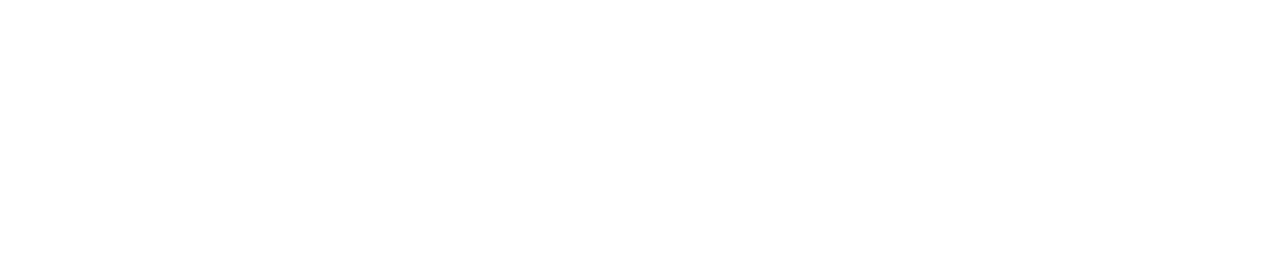
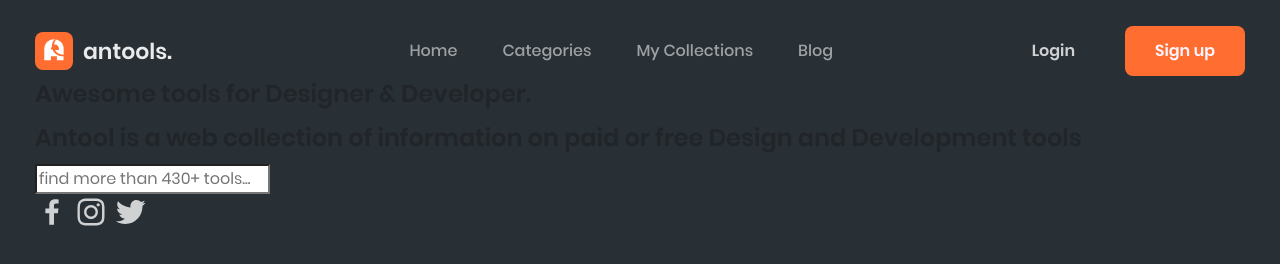
Before and after one commit to TheKostyak/Antools, a website: page src/index.html in a window 1280 px wide. Drawn offline with nearby package versions, Linux system fonts and the light colour scheme; files that its build step writes are made by us from their sources.

Commit message:
add header

```diff
--- a/src/index.html
+++ b/src/index.html
@@ -12,7 +12,39 @@
 </head>
 
 <body>
+    <header class="header">
+        <div class="container header__container">
+            <div class="logo">
+                <img src="icons/Group 159.svg" alt="Antools logo" class="logo__image">
+                <div class="logo__text">antools.</div>
+            </div>
+            <nav class="nav">
+                <ul class="nav__list">
+                    <li class="nav__item">Home</li>
+                    <li class="nav__item">Categories</li>
+                    <li class="nav__item">My Collections</li>
+                    <li class="nav__item">Blog</li>
+                </ul>
+            </nav>
+            <div class="regbtns">
+                <button class="login">Login</button>
+                <button class="signup">Sign up</button>
+            </div>
+        </div>
+    </header>
 
+    <section class="about">
+        <div class="container">
+            <h1 class="about__title">Awesome tools for Designer & Developer.</h1>
+            <h2 class="about__subtitle">Antool is a web collection of information on paid or free Design and Development tools</h2>
+            <input type="search" placeholder="find more than 430+ tools...">
+            <div class="socials">
+                <a class="socials__facebook" href="#" target="_blank"><img src="icons/facebook-icon.svg" alt="facebook icon" class="facebook"></a>
+                <a class="socials__instagram" href="#" target="_blank"><img src="icons/instagram-icon.svg" alt="instargam icon" class="instagram"></a>
+                <a class="socials__twitter" href="#" target="_blank"><img src="icons/twitter-icon.svg" alt="twitter icon" class="twitter"></a>
+            </div>
+        </div>
+    </section>
 </body>
 
 </html>
--- a/src/sass/base/_variables.scss
+++ b/src/sass/base/_variables.scss
@@ -0,0 +1,5 @@
+$main-color: #283036;
+$second-color: #FF6E30;
+
+$main-text: rgba(255, 255, 255, 0.55);
+$second-text: rgba(255, 255, 255, 0.9);
--- a/src/sass/blocks/_header.scss
+++ b/src/sass/blocks/_header.scss
@@ -0,0 +1,56 @@
+.header {
+    margin-top: 26px;
+
+    &__container {
+        display: flex;
+        justify-content: space-between;
+        align-items: center;
+        color: $main-text;
+    }
+}
+
+.logo {
+    display: flex;
+    align-items: center;
+
+    &__text {
+        margin-left: 10px;
+        font-weight: 600;
+        font-size: 22px;
+        color: $second-text;
+    }
+}
+
+.nav {
+    &__list {
+        display: flex;
+        justify-content: space-evenly;
+        font-weight: 500;
+        font-size: 16px;
+    }
+
+    &__item {
+        padding-left: 45px;
+    }
+}
+
+.login {
+    font-weight: 600;
+    font-size: 16px;
+    color: rgba(255, 255, 255, 0.78);
+
+    border: none;
+    background: transparent;
+}
+
+.signup {
+    width: 120px;
+    height: 50px;
+    margin-left: 40px;
+    background-color: $second-color;
+    font-weight: 600;
+    font-size: 16px;
+    color: #fdf5ff;
+    border: none;
+    border-radius: 8px;
+}
--- a/src/sass/style.scss
+++ b/src/sass/style.scss
@@ -6,10 +6,17 @@ body {
     margin: 0;
     font-family: "Poppins", sans-serif;
     font-weight: 400;
+    background-color: $main-color;
 }
 
 img {
     max-width: 100%;
+}
+
+ul{
+    margin: 0;
+    padding: 0;
+    list-style-type: none;
 }
 
 .container{
@@ -17,3 +24,4 @@ img {
     padding: 0 15px;
     max-width: 1240px;
 }
+@import "blocks/header";
```
Also changed, not shown: dist/css/style.min.css, dist/icons/Group 159.svg (added), dist/icons/facebook-icon.svg (added), dist/icons/instagram-icon.svg (added), dist/icons/twitter-icon.svg (added), dist/img/about-bg.png (added), dist/index.html, src/icons/Group 159.svg (added), src/icons/facebook-icon.svg (added), src/icons/instagram-icon.svg (added), src/icons/twitter-icon.svg (added), src/img/about-bg.png (added).
